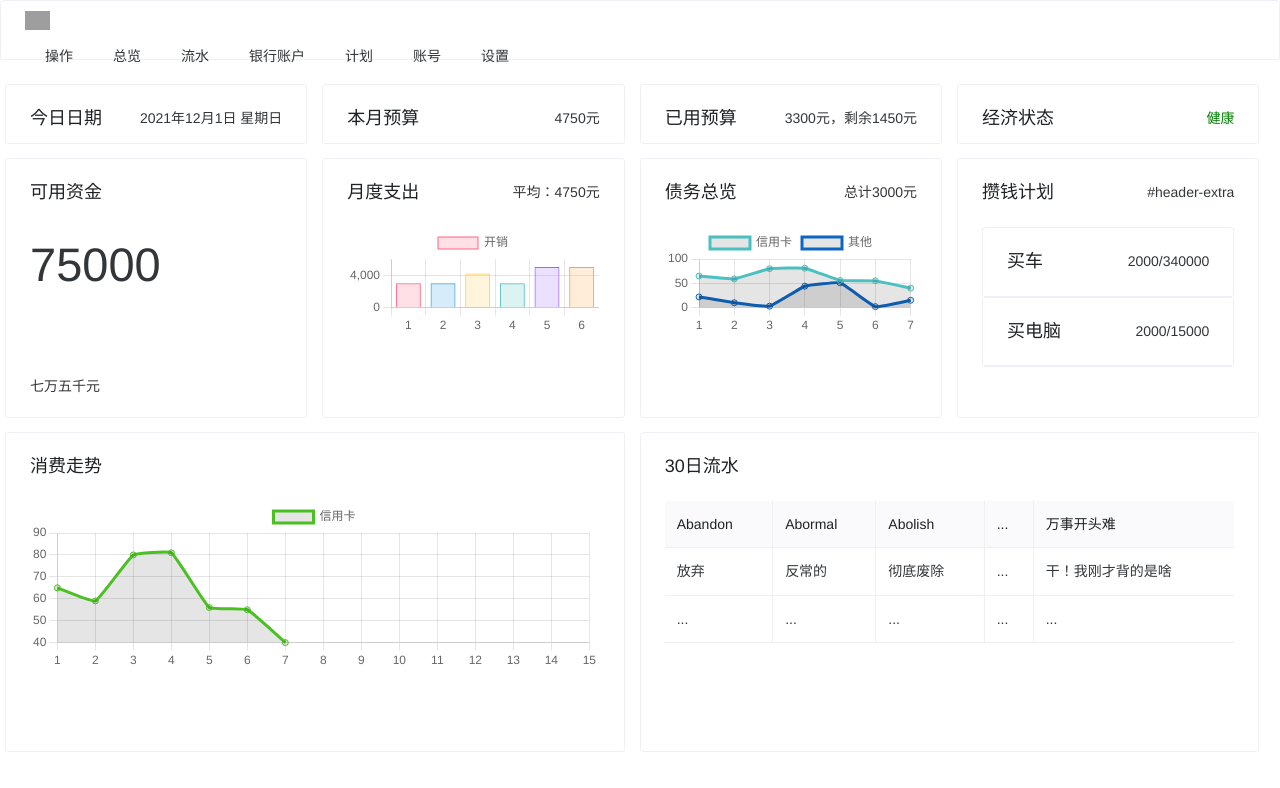
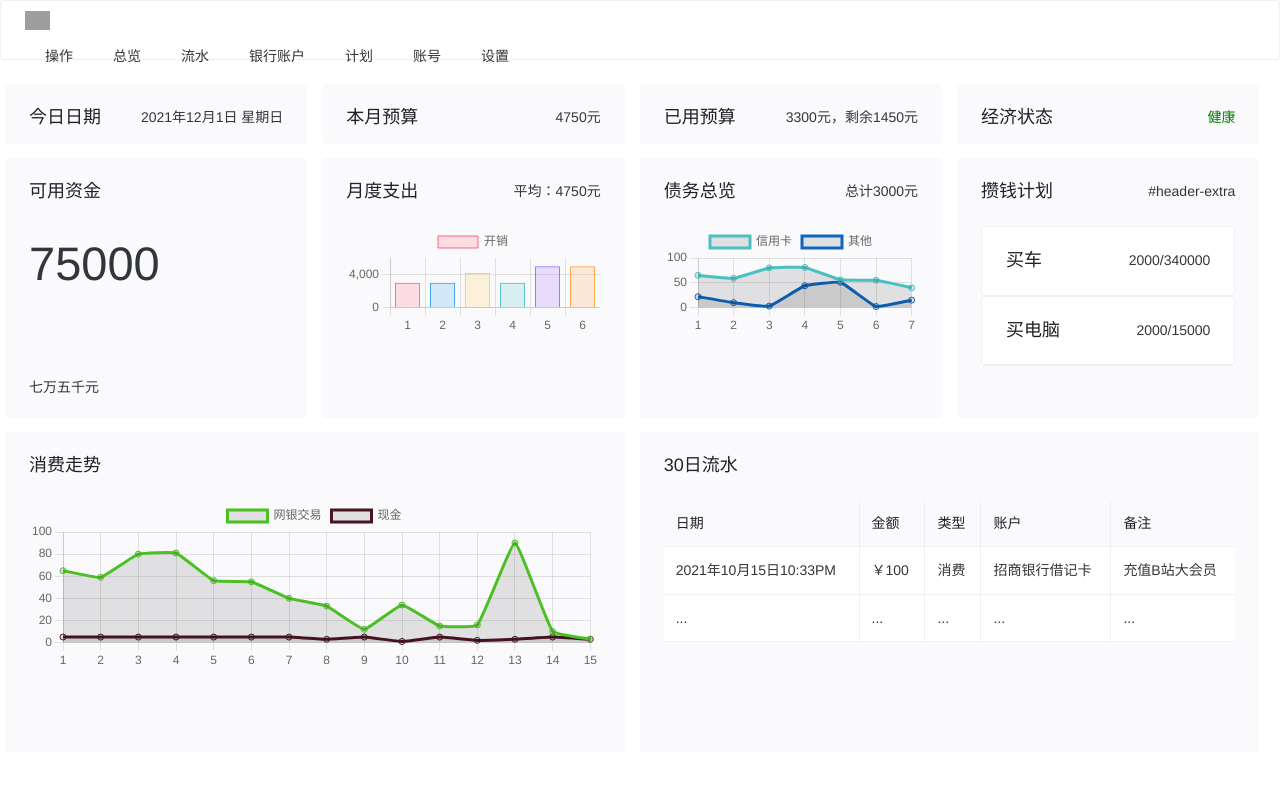
Before and after one commit to FortyIX/catus-money, a Vue app: page /dashboard in a window 1280 px wide. Shown: the top 788 px of the page. Built offline with nearby package versions, Linux system fonts and the light colour scheme; grey boxes are pictures that could not be loaded.

Commit message:
added a dummy transaction page for testing and changed the style of the card on Dashboard

```diff
--- a/src/components/dashboard.vue
+++ b/src/components/dashboard.vue
@@ -2,49 +2,49 @@
 <div class="dashboard-panel">
     <n-grid x-gap="15" cols="1 900:2 1200:4">
     <n-gi>
-       <n-card title="今日日期" class="sinCard">
+       <n-card title="今日日期" hoverable  embedded :bordered="false" class="sinCard">
          <template #header-extra> 2021年12月1日 星期日</template>
         </n-card>
     </n-gi>
     <n-gi>
-       <n-card title="本月预算" class="sinCard" >
+       <n-card title="本月预算" hoverable embedded :bordered="false" class="sinCard" >
             <template #header-extra>4750元</template>
 
         </n-card>
     </n-gi>
     <n-gi>
-       <n-card title="已用预算" class="sinCard">
+       <n-card title="已用预算" hoverable embedded :bordered="false" class="sinCard">
          <template #header-extra> 3300元，剩余1450元</template>
     </n-card>
     </n-gi>
     <n-gi>
-       <n-card title="经济状态" class="sinCard">
+       <n-card title="经济状态" hoverable embedded :bordered="false" class="sinCard">
          <template #header-extra> <span style="color:green;">健康</span></template>
     </n-card>
     </n-gi>
   </n-grid>
 <n-grid x-gap="15" cols="1 500:2 700:3 1200:4">
     <n-gi>
-       <n-card title="可用资金" class="inCard">
+       <n-card title="可用资金" hoverable embedded :bordered="false" class="inCard">
             <span style="font-size:47px;">75000</span>
             <template #footer> 七万五千元 </template>
         </n-card>
     </n-gi>
     <n-gi>
-       <n-card title="月度支出" class="inCard" >
+       <n-card title="月度支出" hoverable embedded :bordered="false" class="inCard" >
             <template #header-extra> 平均：4750元</template>
 
             <canvas id="monthly-average-bar-chart" height="130"></canvas>
         </n-card>
     </n-gi>
     <n-gi>
-       <n-card title="债务总览" class="inCard">
+       <n-card title="债务总览" hoverable embedded :bordered="false" class="inCard">
             <template #header-extra> 总计 <span>3000</span>元 </template>
             <canvas id="own-money-overview" height="130"></canvas>
         </n-card>
     </n-gi>
     <n-gi>
-       <n-card title="攒钱计划" class="inCard">
+       <n-card title="攒钱计划" hoverable embedded :bordered="false" class="inCard">
             <template #header-extra> #header-extra </template>
             <n-scrollbar style="max-height: 140px;">
               <n-card title="买车">
@@ -67,30 +67,30 @@
   </n-grid>
   <n-grid x-gap="15" cols="1 600:1 800:2">
     <n-gi>
-       <n-card title="消费走势" class="linCard">
+       <n-card title="消费走势 " hoverable embedded :bordered="false" class="linCard">
        <canvas id="transaction-view" height="90" ></canvas>
         </n-card>
     </n-gi>
     <n-gi>
-       <n-card title="30日流水" class="linCard" >
+       <n-card title="30日流水" hoverable embedded :bordered="false" class="linCard" >
            <n-scrollbar style="max-height: 180px;">
             <n-table :bordered="false" :single-line="false">
                 <thead>
                 <tr>
-                    <th>Abandon</th>
-                    <th>Abormal</th>
-                    <th>Abolish</th>
-                    <th>...</th>
-                    <th>万事开头难</th>
+                    <th>日期</th>
+                    <th>金额</th>
+                    <th>类型</th>
+                    <th>账户</th>
+                    <th>备注</th>
                 </tr>
                 </thead>
                 <tbody>
                 <tr>
-                    <td>放弃</td>
-                    <td>反常的</td>
-                    <td>彻底废除</td>
-                    <td>...</td>
-                    <td>干！我刚才背的是啥</td>
+                    <td>2021年10月15日10:33PM</td>
+                    <td>￥100</td>
+                    <td>消费</td>
+                    <td>招商银行借记卡</td>
+                    <td>充值B站大会员</td>
                 </tr>
                 <tr>
                     <td>...</td>
@@ -207,10 +207,17 @@ export default defineComponent({
             const data = {
             labels: labels,
             datasets: [{
-                label: '信用卡',
-                data: [65, 59, 80, 81, 56, 55, 40],
+                label: '网银交易',
+                data: [65, 59, 80, 81, 56, 55, 40,33,12,34,15,16,90,10,3,10],
                 fill: true,
                 borderColor: 'rgb(75, 192, 34)',
+                tension: 0.1
+            },
+            {
+                label: '现金',
+                data: [5,5,5,5,5,5,5,3,5,1,5,2,3,5,3],
+                fill: true,
+                borderColor: 'rgb(75, 22, 34)',
                 tension: 0.1
             },
             ]
--- a/src/components/frame.vue
+++ b/src/components/frame.vue
@@ -53,8 +53,19 @@ const menuOptions = [
 
   },
   {
-    label: '流水',
-    key: 'records',
+
+    label: () =>
+      h(
+        resolveComponent('router-link'),
+        {
+          to:{
+            name:'transaction_page',
+          }
+        },
+        '流水'
+      ),
+    key: 'bank_account',
+
   },
   {
     label: () =>
--- /dev/null
+++ b/src/components/transactionPage.vue
@@ -0,0 +1,30 @@
+<template>
+  <div>
+  <h1>Hello there</h1>
+  </div>
+
+</template>
+
+<script lang="ts">
+import { defineComponent } from '@vue/runtime-core';
+
+
+
+
+
+
+export default defineComponent({
+  components:{
+
+  },
+  name: 'TransactionPage',
+
+});
+</script>
+
+<!-- Add "scoped" attribute to limit CSS to this component only -->
+<style scoped>
+
+
+
+</style>
--- a/src/router/index.ts
+++ b/src/router/index.ts
@@ -1,6 +1,8 @@
 import { createRouter, createWebHistory } from "vue-router"
 
 const dashboard = () => import("../components/dashboard.vue")
+const transactionPage = () => import("../components/transactionPage.vue")
+
 
 const route = [
     {
@@ -11,6 +13,11 @@ const route = [
         path:'/dashboard',
         name:'dashboard',
         component: dashboard
+    },
+    {
+        path:'/transactions',
+        name:'transaction_page',
+        component:transactionPage
     }
 
 ]
```
